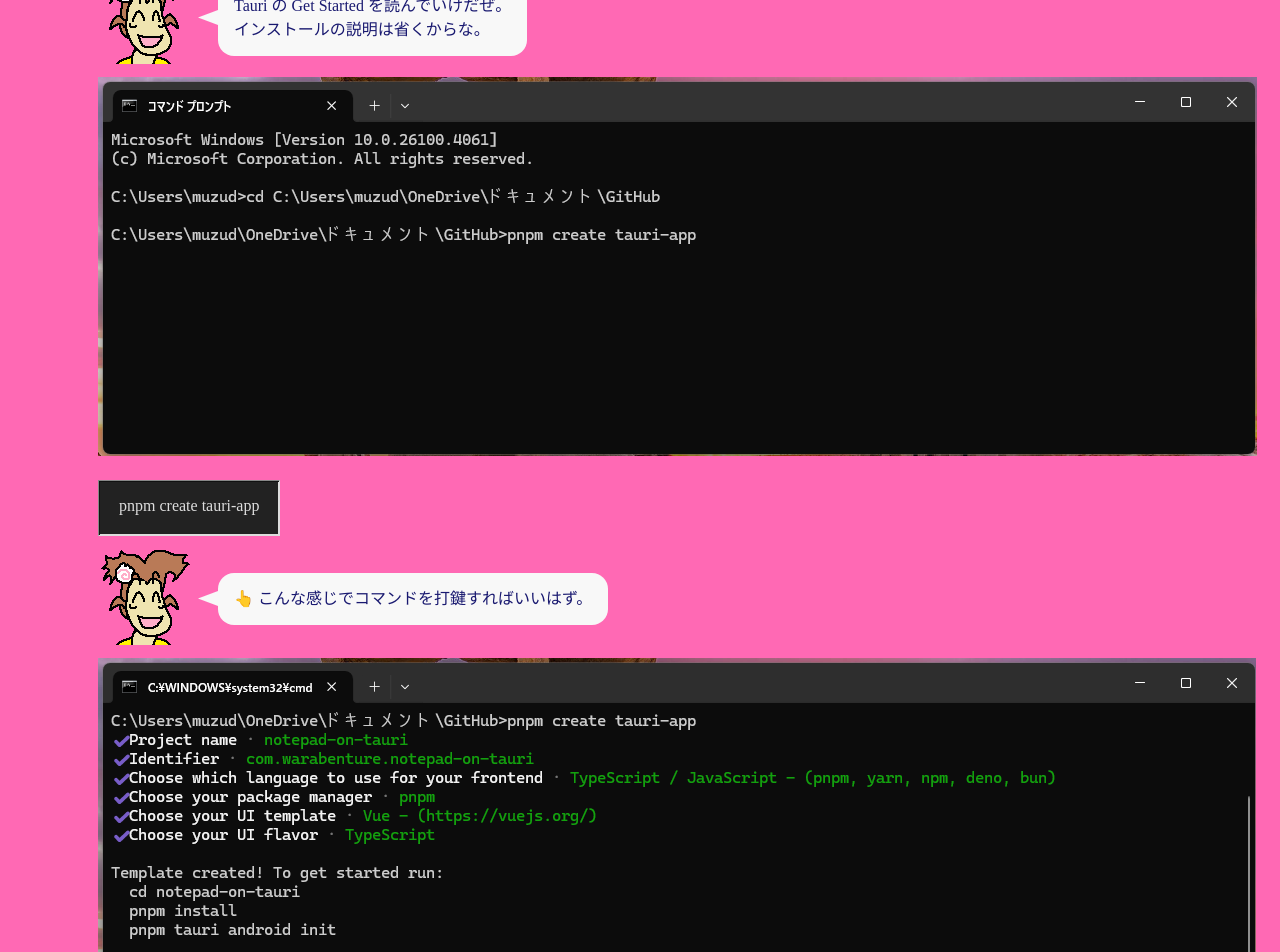
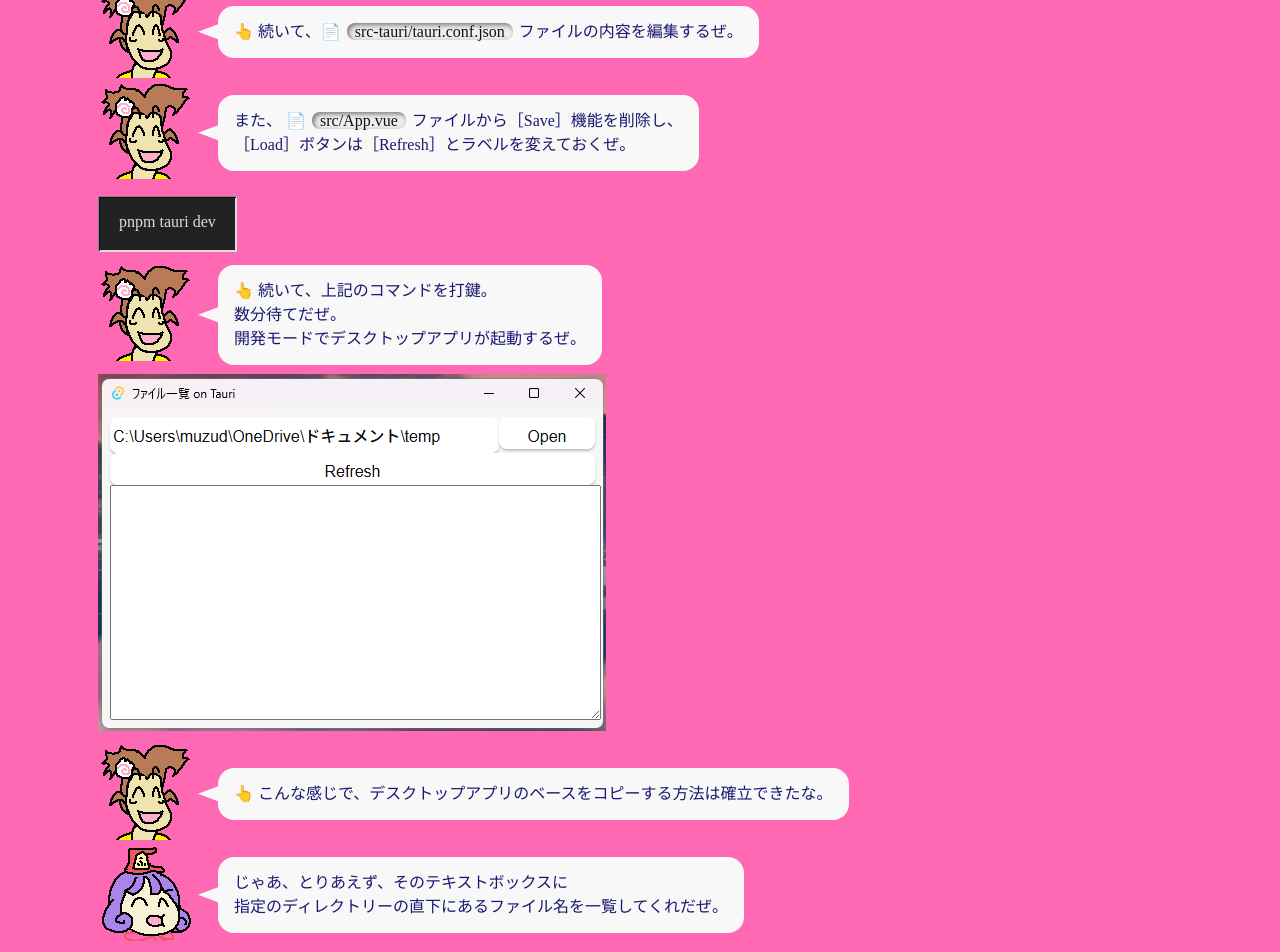
Before and after one commit to muzudho/Warabenture-2025, a Nuxt app: page / in a window 1280 px wide. Shown: the part 7780-8732 px from the top of the page. Built offline with nearby package versions, Linux system fonts and the light colour scheme.

Commit message:
ジャーナル、画像追加。

```diff
--- a/app.vue
+++ b/app.vue
@@ -185,6 +185,28 @@
           📁<span class="code-b">node_modules</span> が自動生成されるぜ。
         </div>
       </div>
+      <a target="_blank" href="/img/journal/202506/202506__program__03--1215-tauri-o2o8o0-mark.png">
+        <img class="scr-shot" src="/img/journal/202506/202506__program__03--1215-tauri-o2o8o0-mark.png">
+      </a><br/>
+      <div class="talk">
+        <div class="face-container">
+          <img src="@/assets/img/202506__character__01--1951-kifuwarabeNoOton-o1o2o0.png" />
+        </div>
+        <div class="baloon-tail"></div>
+        <div class="baloon">
+          👆 続いて、📄<span class="code-w">src-tauri/tauri.conf.json</span>ファイルの内容を編集するぜ。
+        </div>
+      </div>
+      <div class="talk">
+        <div class="face-container">
+          <img src="@/assets/img/202506__character__01--1951-kifuwarabeNoOton-o1o2o0.png" />
+        </div>
+        <div class="baloon-tail"></div>
+        <div class="baloon">
+          また、 📄<span class="code-w">src/App.vue</span>ファイルから［Save］機能を削除し、<br>
+          ［Load］ボタンは［Refresh］とラベルを変えておくぜ。
+        </div>
+      </div>
       <div class="code-b">
         pnpm tauri dev
       </div><br>
@@ -197,6 +219,28 @@
           👆 続いて、上記のコマンドを打鍵。<br>
           数分待てだぜ。<br>
           開発モードでデスクトップアプリが起動するぜ。
+        </div>
+      </div>
+      <a target="_blank" href="/img/journal/202506/202506__program__03--1221-tauri-o2o9o0.png">
+        <img class="scr-shot" src="/img/journal/202506/202506__program__03--1221-tauri-o2o9o0.png">
+      </a><br/>
+      <div class="talk">
+        <div class="face-container">
+          <img src="@/assets/img/202506__character__01--1951-kifuwarabeNoOton-o1o2o0.png" />
+        </div>
+        <div class="baloon-tail"></div>
+        <div class="baloon">
+          👆 こんな感じで、デスクトップアプリのベースをコピーする方法は確立できたな。
+        </div>
+      </div>
+      <div class="talk">
+        <div class="face-container">
+          <img src="@/assets/img/202506__character__01--2013-kifuwarabe-o1o1o0.png" />
+        </div>
+        <div class="baloon-tail"></div>
+        <div class="baloon">
+          じゃあ、とりあえず、そのテキストボックスに<br>
+          指定のディレクトリーの直下にあるファイル名を一覧してくれだぜ。
         </div>
       </div>
 
```
Also changed, not shown: public/img/journal/202506/202506__program__03--1215-tauri-o2o8o0-mark.png (added), public/img/journal/202506/202506__program__03--1221-tauri-o2o9o0.png (added).
